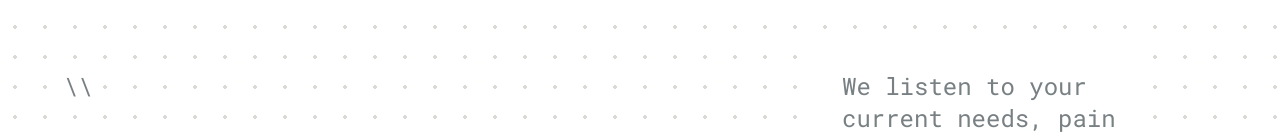
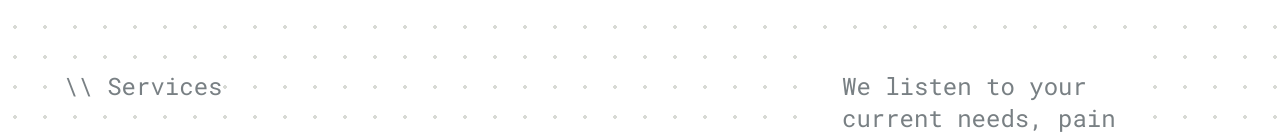
Before and after one commit to ciudades-studio/ciudades.consulting, a Next.js app: page / in a window 1280 px wide. Shown: the part 818-952 px from the top of the page. Built offline with nearby package versions, Linux system fonts and the light colour scheme.

Commit message:
Render from services fixtures

```diff
--- a/pages/index.tsx
+++ b/pages/index.tsx
@@ -1,12 +1,10 @@
 import Head from "next/head";
 import React from "react";
 import Hero from "../components/hero/hero";
-import Services from "../components/services/services";
-import { IServices } from "../fixtures/services.fixture";
+import Service from "../components/services/services";
+import services from "../fixtures/services.fixture";
 
-const text = "We listen to your current needs, pain points during operations and highlights when it comes to processes. From idea to roadmap, from MVP to launch."
-
-export default function Home({ title }: IServices) {
+export default function Home() {
   return (
     <div>
       <Head>
@@ -15,7 +13,7 @@ export default function Home({ title }: IServices) {
         <link rel="icon" href="/favicon.ico" />
       </Head>
       <Hero title={"Product & Software"} />
-      <Services title={title} text={text} />
+      {services.map((service, index) => (<Service title={service.title} text={service.text} key={index}/>))}
     </div>
   )
 }
```
